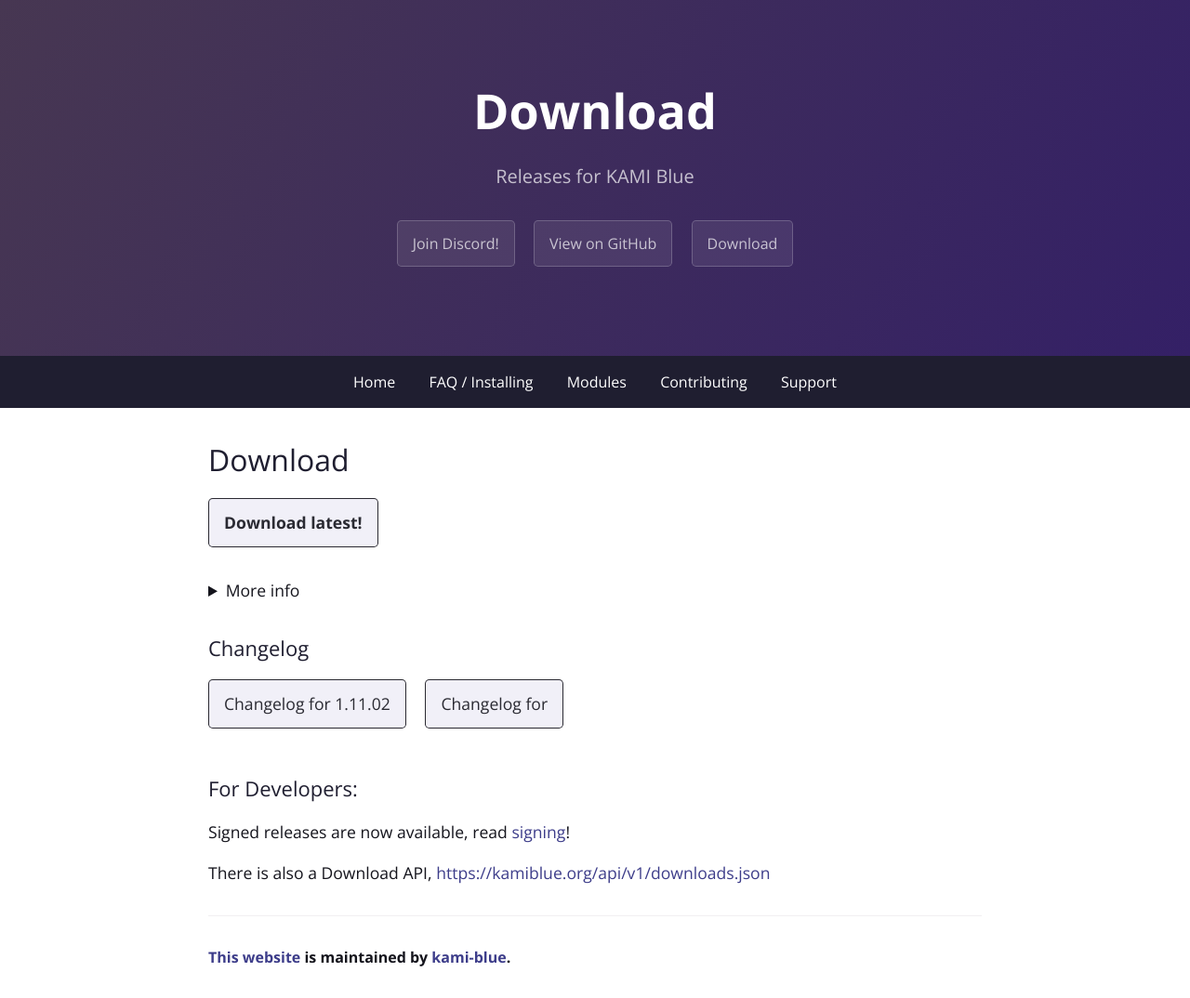
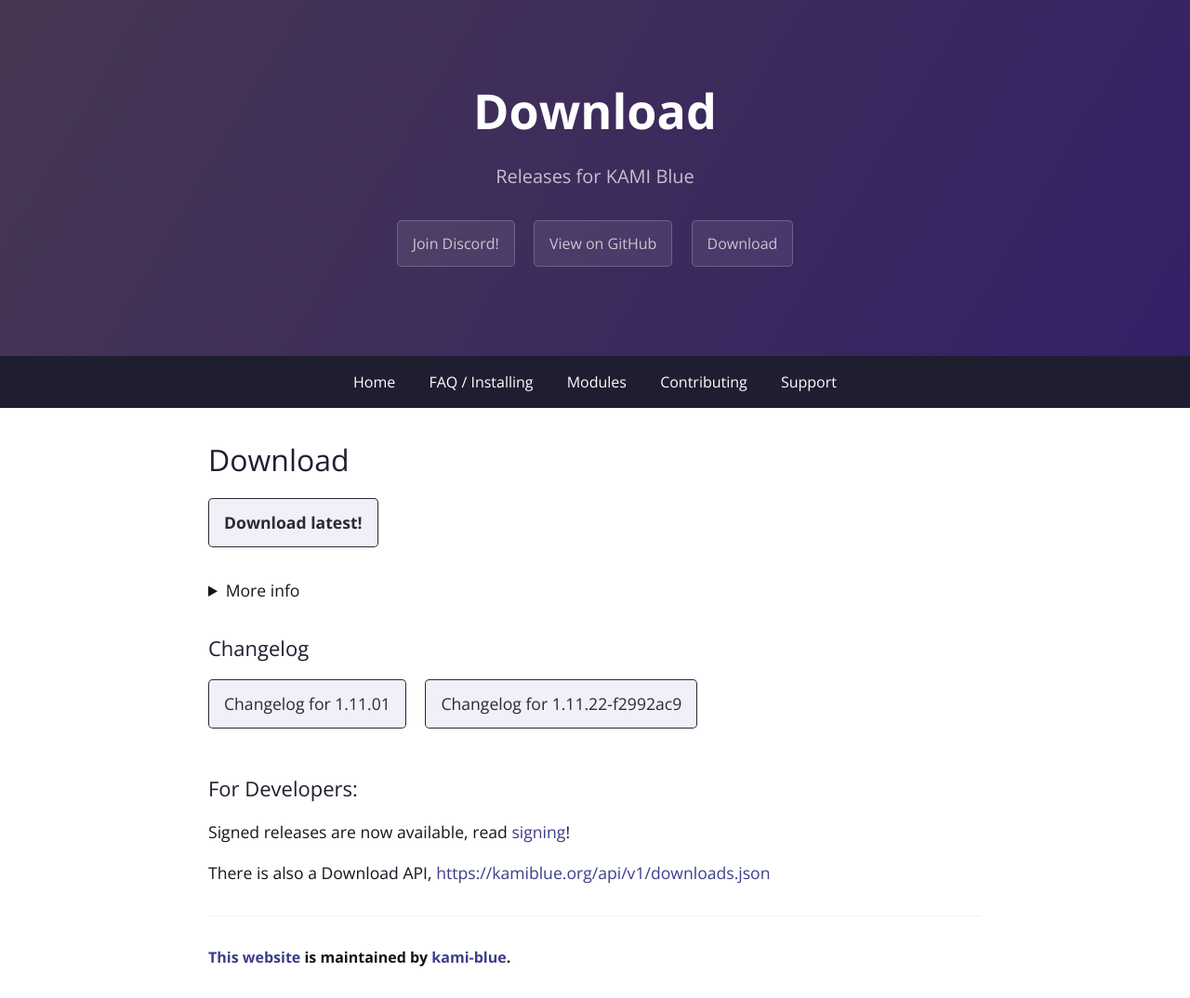
Before and after one commit to kami-blue/website, a Jekyll site: the page built from download.md, in a window 1280 px wide. Shown: the whole page at 93% size. Built offline with Jekyll 4.4.1, drawn with Linux system fonts in a browser that asks for light colours.

Commit message:
Revert "[bump] Release"
This reverts commit 263fd9be4531c5233a542f760bc98916d71ab1c0.

```diff
--- a/_config.yml
+++ b/_config.yml
@@ -5,14 +5,14 @@ google_analytics: UA-157505961-1
 github:
   repository_url: https://github.com/kami-blue/client
   website_url: https://github.com/kami-blue/website
-  jar_url: https://github.com/kami-blue/client/releases/download/1.11.02/kamiblue-1.11.02.jar
-  jar_sig_url: https://github.com/kami-blue/client/releases/download/1.11.02/kamiblue-1.11.02.jar.sig
-  beta_jar_url: https://github.com/kami-blue/client/releases/download/1.11.02/kamiblue-1.11.02.jar
-cur_ver: 1.11.02
-beta_ver:
+  jar_url: https://github.com/kami-blue/client/releases/download/1.11.22/kamiblue-1.11.22-f2992ac9.jar
+  jar_sig_url: https://github.com/kami-blue/client/releases/download/1.11.22/kamiblue-1.11.22-f2992ac9.jar.sig
+  beta_jar_url: https://github.com/kami-blue/client/releases/download/1.11.22/kamiblue-1.11.22-f2992ac9.jar
+cur_ver: 1.11.01
+beta_ver: 1.11.22-f2992ac9
 discord_url: https://kamiblue.org/discord
 downloads_api_ver: v1
-build_number: 829
+build_number: 828
 theme: jekyll-theme-cayman
 gems:
   - jekyll-seo-tag
```
